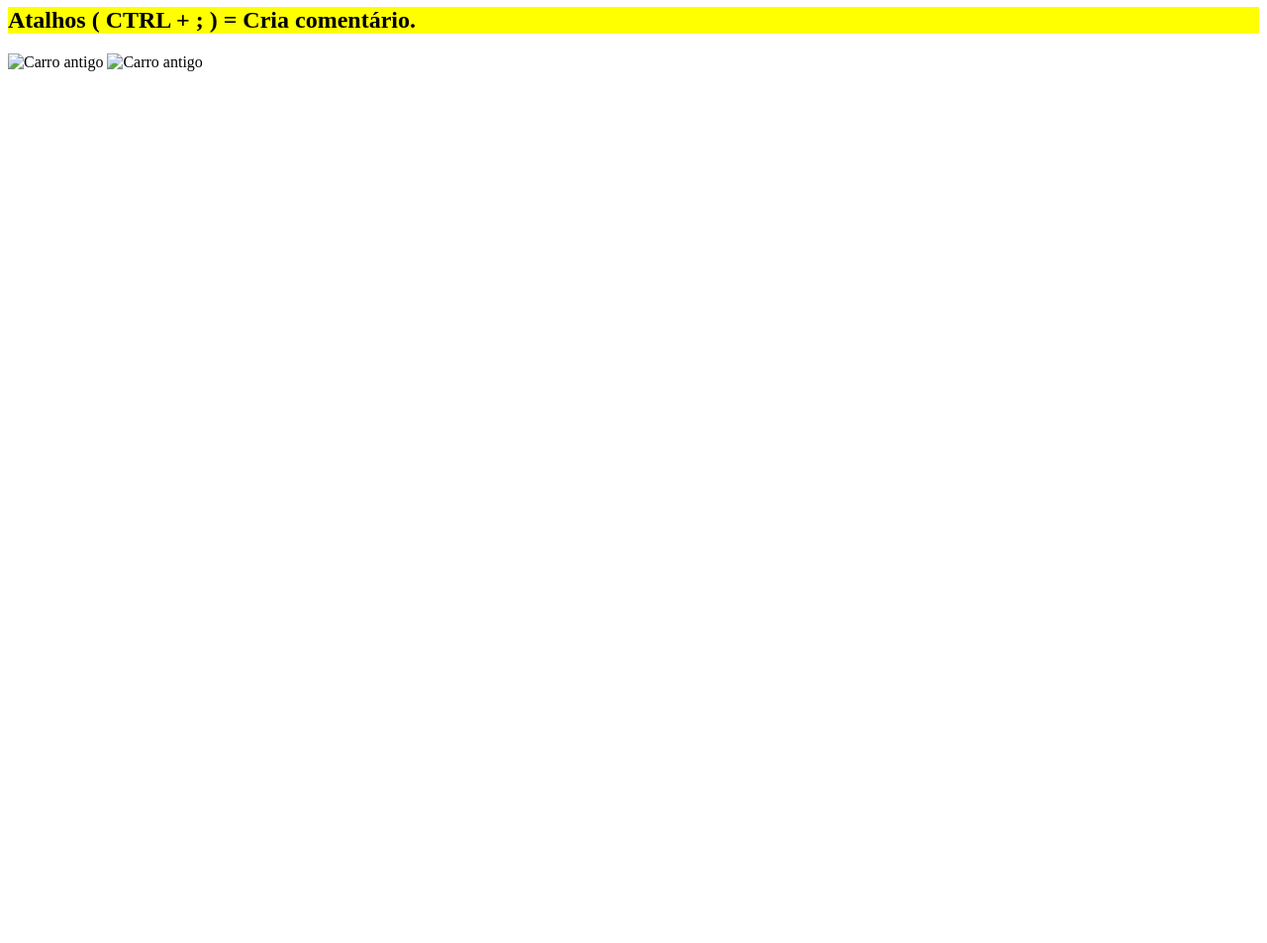
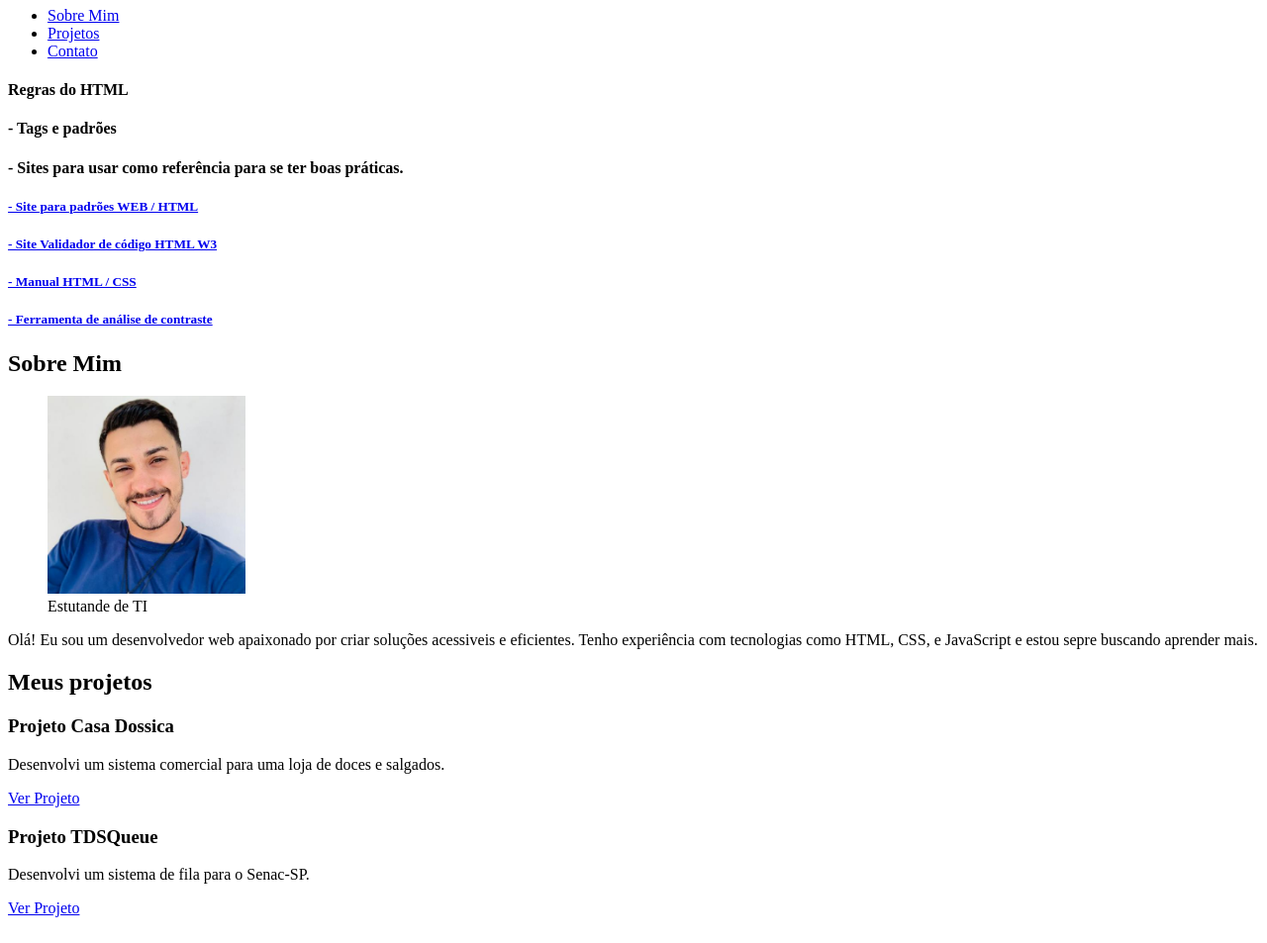
Before and after one commit to eversonalves/WEB, a plain HTML site: page index.html in a window 1280 px wide. Shown: the part 73-1026 px from the top of the page at 99% size. Before the commit the page ends 800 px from the top, so only its background shows below. Drawn offline with Linux system fonts and the light colour scheme.

Commit message:
Criando portifolio.

```diff
--- a/index.html
+++ b/index.html
@@ -1,21 +1,81 @@
 <!DOCTYPE html>
-<html lang="pt-br">
+<html lang="pt_BR">
+    <!-- Cabeçalho -->
 <head>
     <meta charset="UTF-8">
     <meta name="viewport" content="width=device-width, initial-scale=1.0">
-    <title>Primeira Aula de HTML</title>
+    <meta name="description" content="Ecommerce">
+    <meta name="keywords" content="Peças, Componentes, Placas">
+    <!-- <meta http-equiv="refresh" content="5" url="http://exemple.com"> -->
+    <title> Portifólio HTML </title>
+    <!-- Estilização -->
+    <link rel="stylesheet" href="css/style.css">
+    <!-- Script -->
 </head>
+    <!-- Corpo -->
 <body>
-    <!-- Trabalhando tags básicas -->
+    <!-- html semântica -->
+    <!-- cabeçalho do conteúdo -->
+      <header>
+        <h1 style="text-align: center;"> Portifólio Everson Reis HTML </h1>
+        <nav>
+            <ul>
+                <li> <a href="#sobre">Sobre Mim</a></li>
+                <li> <a href="#projetos">Projetos</a></li>
+                <li> <a href="#contato">Contato</a></li>
+            </ul>
+        </nav>
 
-    <h1 style="background-color:yellow;">TDS01 - Aula 01</h1>
+        <h4> Regras do HTML </h4>
 
-    <h2 style="background-color: yellow;">Atalhos ( CTRL + ; ) = Cria comentário.</h2>
+        <h4> - Tags e padrões </h4>
 
+        <h4> - Sites para usar como referência para se ter boas práticas. </h4>
+
+        <h5> <a href="https://www.w3.org/"> - Site para padrões WEB / HTML </a> </h5>
+
+        <h5> <a href="https://validator.w3.org/"> - Site Validador de código HTML W3</a> </h5>
+
+        <h5> <a href="https://developer.mozilla.org/pt-BR/docs/Web/HTML/Reference/Elements"> - Manual HTML / CSS</a> </h5>
+
+        <h5> <a href="https://webaim.org/"> - Ferramenta de análise de contraste</a> </h5>
+      </header>
+      <!-- conteúdo principal -->
+        <main>
+            <section id="sobre">
+              <h2>Sobre Mim</h2>
+                <figure>
+                    <img src="/IMAGES/evinho 1.jpg" alt="Foto do Everson Reis" width="200">
+                    <figcaption> Estutande de TI </figcaption>
+                </figure>
+                <p>
+                    Olá! Eu sou um desenvolvedor web apaixonado por criar soluções acessiveis
+                    e eficientes. Tenho experiência com tecnologias como HTML,
+                    CSS, e JavaScript e estou sepre buscando aprender mais.
+                </p>
+            </section>
+            <section id="servicos">
+                <h2> Meus projetos </h2>
+                <article>
+                    <h3> Projeto Casa Dossica </h3>
+                    <p> Desenvolvi um sistema comercial para uma loja de doces e salgados. </p>
+                    <a href="#"> Ver Projeto </a>
+                </article>
+            </section>
+            <article>
+                <h3> Projeto TDSQueue </h3>
+                <p> Desenvolvi um sistema de fila para o Senac-SP. </p>
+                <a href="#"> Ver Projeto </a>
+            </article>
+        </section>
+            <section ></section>
+        </main>
+        <!-- final do documento - rodape -->
+         <footer id="contato">
+
+         </footer>
     <div>
-        <img src="/IMAGES/carro_aula1.jpg" alt="Carro antigo" id="imagem">
-        <img src="/IMAGES/carro_aula1.jpg" alt="Carro antigo" id="imagem">
+        <img src="" alt="" id="">
     </div>
-
 </body>
 </html>
```
Also changed, not shown: IMAGES/Ronaldo.png (added), IMAGES/evinho 1.jpg (added).
